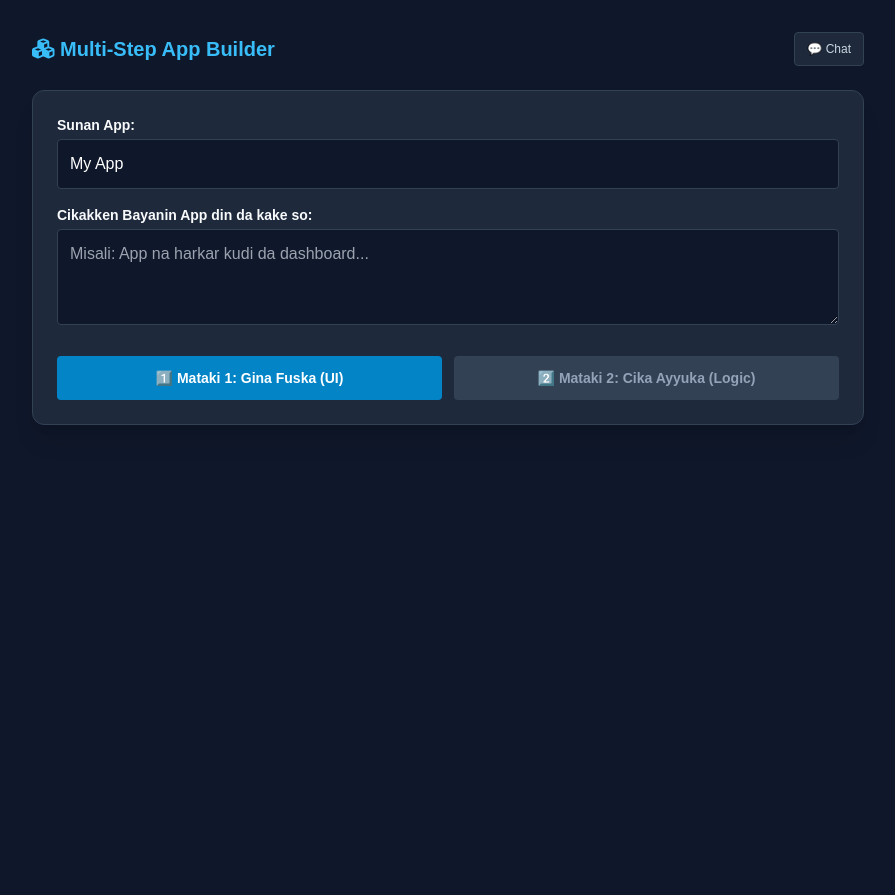
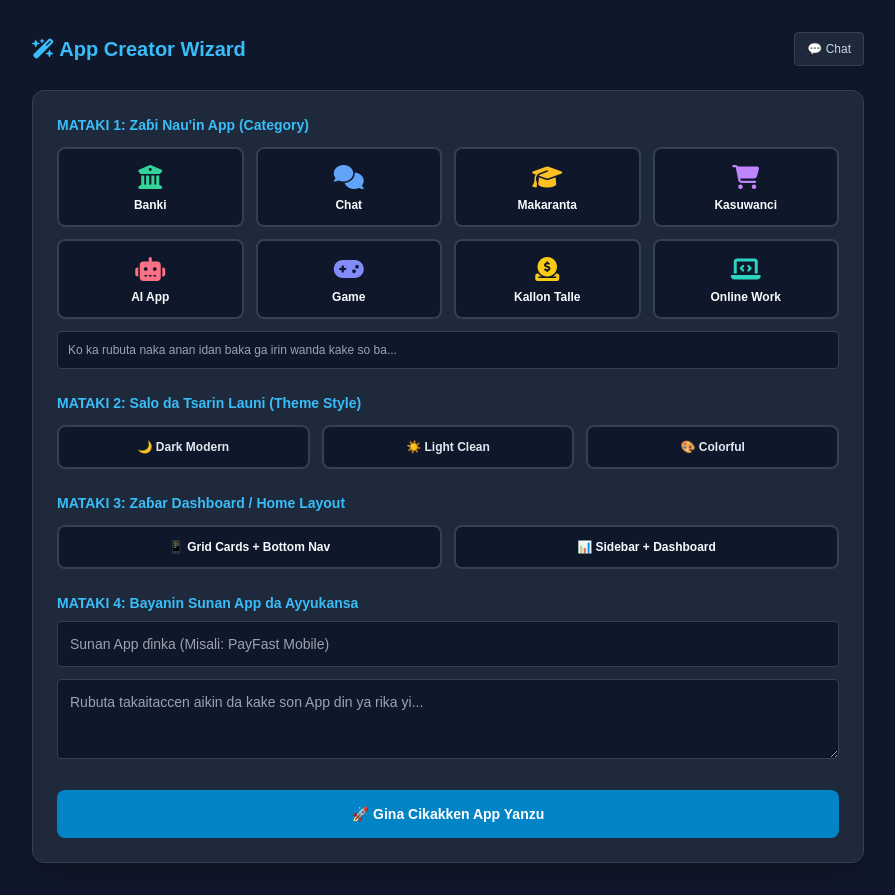
Before and after one commit to daninna422-ops/Ai-, a plain HTML site: page creator.html in a window 1280 px wide. Shown: the whole page, without its empty margins (192-1087 px from the left). Before the commit the page ends 800 px from the top, so only its background shows below. Drawn offline with nearby package versions, Linux system fonts and the light colour scheme.

Commit message:
update creator.html

````diff
--- a/creator.html
+++ b/creator.html
@@ -3,160 +3,214 @@
 <head>
   <meta charset="UTF-8">
   <meta name="viewport" content="width=device-width, initial-scale=1.0">
-  <title>Center App AI - Step Builder</title>
+  <title>Center App AI - Template Wizard</title>
   <script src="https://cdn.tailwindcss.com"></script>
   <link rel="stylesheet" href="https://cdnjs.cloudflare.com/ajax/libs/font-awesome/6.4.0/css/all.min.css">
   <style>
     body { background-color: #0f172a; color: #f8fafc; font-family: sans-serif; }
-    iframe { width: 100%; height: 400px; background: #fff; border-radius: 8px; }
+    .card-option { cursor: pointer; transition: all 0.2s; border: 2px solid #334155; }
+    .card-option.selected { border-color: #38bdf8; background-color: #1e293b; }
   </style>
 </head>
 <body class="p-4 md:p-8 max-w-4xl mx-auto">
 
   <header class="flex justify-between items-center mb-6">
-    <h1 class="text-xl font-bold text-sky-400"><i class="fa-solid fa-cubes"></i> Multi-Step App Builder</h1>
+    <h1 class="text-xl font-bold text-sky-400"><i class="fa-solid fa-wand-magic-sparkles"></i> App Creator Wizard</h1>
     <a href="index.html" class="text-xs bg-slate-800 border border-slate-700 px-3 py-2 rounded text-slate-300">💬 Chat</a>
   </header>
 
-  <div class="bg-slate-800 border border-slate-700 rounded-xl p-6 shadow-xl space-y-4">
+  <div class="bg-slate-800 border border-slate-700 rounded-xl p-6 shadow-xl space-y-6">
+
     <div>
-      <label class="block font-bold mb-1 text-sm">Sunan App:</label>
-      <input type="text" id="appName" class="w-full bg-slate-900 border border-slate-700 p-3 rounded text-white" value="My App">
+      <h2 class="text-sm font-bold text-sky-400 mb-3">MATAKI 1: Zaɓi Nau'in App (Category)</h2>
+      <div class="grid grid-cols-3 sm:grid-cols-4 gap-3 text-center" id="categoryGroup">
+        <div class="card-option p-3 rounded-lg bg-slate-900" onclick="selectOption('category', 'Banki/Finance', this)">
+          <i class="fa-solid fa-building-columns text-2xl text-emerald-400 mb-1"></i>
+          <p class="text-xs font-semibold">Banki</p>
+        </div>
+        <div class="card-option p-3 rounded-lg bg-slate-900" onclick="selectOption('category', 'Chat/Social', this)">
+          <i class="fa-solid fa-comments text-2xl text-blue-400 mb-1"></i>
+          <p class="text-xs font-semibold">Chat</p>
+        </div>
+        <div class="card-option p-3 rounded-lg bg-slate-900" onclick="selectOption('category', 'Makaranta/E-learning', this)">
+          <i class="fa-solid fa-graduation-cap text-2xl text-amber-400 mb-1"></i>
+          <p class="text-xs font-semibold">Makaranta</p>
+        </div>
+        <div class="card-option p-3 rounded-lg bg-slate-900" onclick="selectOption('category', 'Kasuwanci/E-commerce', this)">
+          <i class="fa-solid fa-cart-shopping text-2xl text-purple-400 mb-1"></i>
+          <p class="text-xs font-semibold">Kasuwanci</p>
+        </div>
+        <div class="card-option p-3 rounded-lg bg-slate-900" onclick="selectOption('category', 'AI Tools', this)">
+          <i class="fa-solid fa-robot text-2xl text-rose-400 mb-1"></i>
+          <p class="text-xs font-semibold">AI App</p>
+        </div>
+        <div class="card-option p-3 rounded-lg bg-slate-900" onclick="selectOption('category', 'Game/Wasanni', this)">
+          <i class="fa-solid fa-gamepad text-2xl text-indigo-400 mb-1"></i>
+          <p class="text-xs font-semibold">Game</p>
+        </div>
+        <div class="card-option p-3 rounded-lg bg-slate-900" onclick="selectOption('category', 'Watch Ads & Earn', this)">
+          <i class="fa-solid fa-circle-dollar-to-slot text-2xl text-yellow-400 mb-1"></i>
+          <p class="text-xs font-semibold">Kallon Talle</p>
+        </div>
+        <div class="card-option p-3 rounded-lg bg-slate-900" onclick="selectOption('category', 'Aikin Yanar Gizo', this)">
+          <i class="fa-solid fa-laptop-code text-2xl text-teal-400 mb-1"></i>
+          <p class="text-xs font-semibold">Online Work</p>
+        </div>
+      </div>
+      <input type="text" id="customCategory" placeholder="Ko ka rubuta naka anan idan baka ga irin wanda kake so ba..." class="w-full mt-3 bg-slate-900 border border-slate-700 p-2.5 rounded text-xs text-white">
     </div>
 
     <div>
-      <label class="block font-bold mb-1 text-sm">Cikakken Bayanin App din da kake so:</label>
-      <textarea id="appPrompt" class="w-full bg-slate-900 border border-slate-700 p-3 rounded text-white h-24" placeholder="Misali: App na harkar kudi da dashboard..."></textarea>
+      <h2 class="text-sm font-bold text-sky-400 mb-3">MATAKI 2: Salo da Tsarin Launi (Theme Style)</h2>
+      <div class="grid grid-cols-3 gap-3 text-center" id="themeGroup">
+        <div class="card-option p-3 rounded-lg bg-slate-900" onclick="selectOption('theme', 'Modern Dark Theme', this)">
+          <p class="text-xs font-semibold text-slate-200">🌙 Dark Modern</p>
+        </div>
+        <div class="card-option p-3 rounded-lg bg-slate-900" onclick="selectOption('theme', 'Clean Light Theme', this)">
+          <p class="text-xs font-semibold text-slate-200">☀️ Light Clean</p>
+        </div>
+        <div class="card-option p-3 rounded-lg bg-slate-900" onclick="selectOption('theme', 'Colorful Gradient Theme', this)">
+          <p class="text-xs font-semibold text-slate-200">🎨 Colorful</p>
+        </div>
+      </div>
     </div>
 
-    <!-- Stepper Progress Controls -->
-    <div class="grid grid-cols-1 md:grid-cols-2 gap-3 pt-2">
-      <button id="step1Btn" onclick="buildStep(1)" class="bg-sky-600 hover:bg-sky-700 text-white font-bold py-3 rounded text-sm flex items-center justify-center gap-2">
-        <span>1️⃣ Mataki 1: Gina Fuska (UI)</span>
-      </button>
-
-      <button id="step2Btn" onclick="buildStep(2)" disabled class="bg-slate-700 text-slate-400 font-bold py-3 rounded text-sm cursor-not-allowed flex items-center justify-center gap-2">
-        <span>2️⃣ Mataki 2: Cika Ayyuka (Logic)</span>
-      </button>
+    <div>
+      <h2 class="text-sm font-bold text-sky-400 mb-3">MATAKI 3: Zaɓar Dashboard / Home Layout</h2>
+      <div class="grid grid-cols-2 gap-3 text-center" id="layoutGroup">
+        <div class="card-option p-3 rounded-lg bg-slate-900" onclick="selectOption('layout', 'Grid Cards with Bottom Navigation', this)">
+          <p class="text-xs font-semibold">📱 Grid Cards + Bottom Nav</p>
+        </div>
+        <div class="card-option p-3 rounded-lg bg-slate-900" onclick="selectOption('layout', 'Sidebar Menu with Analytics Dashboard', this)">
+          <p class="text-xs font-semibold">📊 Sidebar + Dashboard</p>
+        </div>
+      </div>
     </div>
 
-    <div id="statusBox" class="hidden text-xs text-amber-400 font-semibold text-center p-2 bg-slate-900 rounded"></div>
+    <div>
+      <h2 class="text-sm font-bold text-sky-400 mb-2">MATAKI 4: Bayanin Sunan App da Ayyukansa</h2>
+      <input type="text" id="appName" placeholder="Sunan App ɗinka (Misali: PayFast Mobile)" class="w-full mb-3 bg-slate-900 border border-slate-700 p-3 rounded text-sm text-white">
+      <textarea id="appDetails" placeholder="Rubuta takaitaccen aikin da kake son App din ya rika yi..." class="w-full bg-slate-900 border border-slate-700 p-3 rounded text-sm text-white h-20"></textarea>
+    </div>
 
-    <!-- Output Section -->
+    <button id="buildBtn" onclick="generateWizardApp()" class="w-full bg-sky-600 hover:bg-sky-700 text-white font-bold py-3.5 rounded-lg text-sm flex items-center justify-center gap-2">
+      🚀 Gina Cikakken App Yanzu
+    </button>
+
     <div id="outputArea" class="hidden flex-col gap-4 pt-4 border-t border-slate-700">
-      <div class="text-sky-400 font-bold text-sm">📱 Live Preview:</div>
-      <iframe id="appFrame"></iframe>
+      <div class="text-sky-400 font-bold text-sm">📱 Gwada App Din Ka (Live Preview):</div>
+      <iframe id="appFrame" class="w-full h-96 bg-white rounded-lg border border-slate-700"></iframe>
+
+      <div class="bg-slate-900 p-3 rounded-lg border border-slate-700 space-y-2">
+        <label class="text-xs text-amber-400 font-bold block">🔗 URL Link ɗin App ɗinka (Zaka iya sanyawa a WebIntoApp):</label>
+        <div class="flex gap-2">
+          <input type="text" id="urlOutput" readonly class="w-full bg-slate-800 border border-slate-700 p-2 rounded text-xs text-slate-300">
+          <button onclick="copyUrl()" class="bg-slate-700 hover:bg-slate-600 text-xs px-3 rounded text-white font-bold">Copy</button>
+        </div>
+      </div>
 
       <div class="flex flex-col sm:flex-row gap-3">
-        <button onclick="downloadCode()" class="flex-1 bg-green-600 hover:bg-green-700 text-white font-bold py-3 rounded text-sm text-center">
-          📥 Sauke Cikakken HTML
+        <button onclick="downloadHtml()" class="flex-1 bg-green-600 hover:bg-green-700 text-white font-bold py-3 rounded text-sm text-center">
+          📥 Sauke HTML File
         </button>
         <a href="https://www.webintoapp.com" target="_blank" class="flex-1 bg-amber-500 hover:bg-amber-600 text-slate-900 font-bold py-3 rounded text-sm text-center">
           📲 Maida Shi APK (WebIntoApp)
         </a>
       </div>
     </div>
+
   </div>
 
 <script>
-let appState = {
-  name: '',
-  prompt: '',
-  uiCode: '',
-  finalCode: ''
+let wizardData = {
+  category: '',
+  theme: '',
+  layout: ''
 };
 
-async function buildStep(step) {
-  const name = document.getElementById('appName').value.trim() || "My App";
-  const prompt = document.getElementById('appPrompt').value.trim();
-  const statusBox = document.getElementById('statusBox');
-  const step1Btn = document.getElementById('step1Btn');
-  const step2Btn = document.getElementById('step2Btn');
+let generatedHtml = "";
+
+function selectOption(type, val, element) {
+  wizardData[type] = val;
+  const parent = element.parentElement;
+  Array.from(parent.children).forEach(child => child.classList.remove('selected'));
+  element.classList.add('selected');
+}
+
+async function generateWizardApp() {
+  const customCat = document.getElementById('customCategory').value.trim();
+  const category = customCat || wizardData.category || 'General App';
+  const theme = wizardData.theme || 'Modern Dark';
+  const layout = wizardData.layout || 'Grid Cards';
+  const appName = document.getElementById('appName').value.trim() || 'My Center App';
+  const details = document.getElementById('appDetails').value.trim();
+
+  const buildBtn = document.getElementById('buildBtn');
   const outputArea = document.getElementById('outputArea');
   const frame = document.getElementById('appFrame');
+  const urlOutput = document.getElementById('urlOutput');
 
-  if (!prompt) {
-    alert("Da alama baka rubuta bayanin App din ba!");
-    return;
-  }
+  buildBtn.disabled = true;
+  buildBtn.innerHTML = `<i class="fa-solid fa-spinner fa-spin"></i> AI Yana sarrafa App din ka...`;
+  outputArea.classList.add('hidden');
 
-  appState.name = name;
-  appState.prompt = prompt;
+  const promptMsg = `Create a fully-functional, beautiful, single-file HTML web application.
+App Name: "${appName}"
+Category: "${category}"
+Theme Style: "${theme}"
+Layout Design: "${layout}"
+Specific Features: "${details}"
 
-  statusBox.classList.remove('hidden');
+Use Tailwind CSS CDN and FontAwesome CDN icons. Include complete interactive JavaScript functionality (e.g. data handling, working buttons, dynamic screens). Return ONLY pure raw HTML code without markdown codeblocks like \`\`\`html.`;
 
-  if (step === 1) {
-    statusBox.innerText = "⏳ Mataki 1: AI Yana zana fuskatar App (UI & Styles)...";
-    step1Btn.disabled = true;
+  try {
+    const res = await fetch('/api/chat', {
+      method: 'POST',
+      headers: { 'Content-Type': 'application/json' },
+      body: JSON.stringify({ message: promptMsg })
+    });
 
-    const sysMsg = `You are an expert web UI designer. Build only the HTML and Tailwind CSS UI skeleton for this app: "${prompt}". Use Tailwind CDN in head. DO NOT include markdown tags like \`\`\`html. Return pure raw HTML.`;
+    const data = await res.json();
 
-    try {
-      const res = await fetch('/api/chat', {
-        method: 'POST',
-        headers: { 'Content-Type': 'application/json' },
-        body: JSON.stringify({ message: sysMsg })
-      });
-      const data = await res.json();
+    if (res.ok && data.reply) {
+      generatedHtml = data.reply.replace(/^```html\s*/i, '').replace(/^```\s*/i, '').replace(/```$/g, '').trim();
+      frame.srcdoc = generatedHtml;
 
-      if (data.reply) {
-        appState.uiCode = cleanCode(data.reply);
-        frame.srcdoc = appState.uiCode;
-        outputArea.classList.remove('hidden');
-        outputArea.classList.add('flex');
+      // Samar da URL Link na temporary Data-URL don haɗawa a WebIntoApp
+      const blob = new Blob([generatedHtml], { type: 'text/html' });
+      const tempUrl = URL.createObjectURL(blob);
+      urlOutput.value = tempUrl;
 
-        statusBox.innerText = "✅ An kammala Mataki 1! Yanzu danna Mataki 2 domin sa aiki a ciki.";
-        step2Btn.disabled = false;
-        step2Btn.classList.remove('bg-slate-700', 'text-slate-400', 'cursor-not-allowed');
-        step2Btn.classList.add('bg-indigo-600', 'hover:bg-indigo-700', 'text-white');
-      }
-    } catch (e) {
-      statusBox.innerText = "❌ An samu kuskure wajen gina Mataki 1.";
-    } finally {
-      step1Btn.disabled = false;
+      outputArea.classList.remove('hidden');
+      outputArea.classList.add('flex');
+    } else {
+      alert("❌ " + (data.error || "An samu kuskure."));
     }
-  }
-
-  else if (step === 2) {
-    statusBox.innerText = "⏳ Mataki 2: AI Yana haɗa JavaScript & Logics na gaske...";
-    step2Btn.disabled = true;
-
-    const sysMsg = `Take this HTML layout:\n${appState.uiCode}\n\nAdd complete functional JavaScript logic, event handlers, interactive elements, and data storage for the request: "${prompt}". DO NOT return markdown like \`\`\`html. Return ONLY the complete executable single HTML file code.`;
-
-    try {
-      const res = await fetch('/api/chat', {
-        method: 'POST',
-        headers: { 'Content-Type': 'application/json' },
-        body: JSON.stringify({ message: sysMsg })
-      });
-      const data = await res.json();
-
-      if (data.reply) {
-        appState.finalCode = cleanCode(data.reply);
-        frame.srcdoc = appState.finalCode;
-        statusBox.innerText = "🎉 Cikakken App ya kammala 100%! Ka iya saukewa ko maida shi APK.";
-      }
-    } catch (e) {
-      statusBox.innerText = "❌ An samu kuskure wajen haɗa Mataki 2.";
-    } finally {
-      step2Btn.disabled = false;
-    }
+  } catch (err) {
+    alert("❌ Kuskure wajen haɗawa da Server.");
+  } finally {
+    buildBtn.disabled = false;
+    buildBtn.innerHTML = `🚀 Gina Cikakken App Yanzu`;
   }
 }
 
-function cleanCode(str) {
-  return str.replace(/^```html\s*/i, '').replace(/^```\s*/i, '').replace(/```$/g, '').trim();
+function downloadHtml() {
+  if (!generatedHtml) return;
+  const name = document.getElementById('appName').value.trim() || 'My_App';
+  const blob = new Blob([generatedHtml], { type: 'text/html;charset=utf-8' });
+  const a = document.createElement('a');
+  a.href = URL.createObjectURL(blob);
+  a.download = `${name.replace(/\s+/g, '_')}.html`;
+  a.click();
 }
 
-function downloadCode() {
-  const content = appState.finalCode || appState.uiCode;
-  if (!content) return;
-  const blob = new Blob([content], { type: 'text/html;charset=utf-8' });
-  const a = document.createElement('a');
-  a.href = URL.createObjectURL(blob);
-  a.download = `${appState.name.replace(/\s+/g, '_')}.html`;
-  a.click();
+function copyUrl() {
+  const urlInput = document.getElementById('urlOutput');
+  urlInput.select();
+  document.execCommand('copy');
+  alert("📋 An kwashe URL Link ɗin App ɗinka! Yanzu za ka iya manna shi a WebIntoApp.");
 }
 </script>
+
 </body>
 </html>
````
